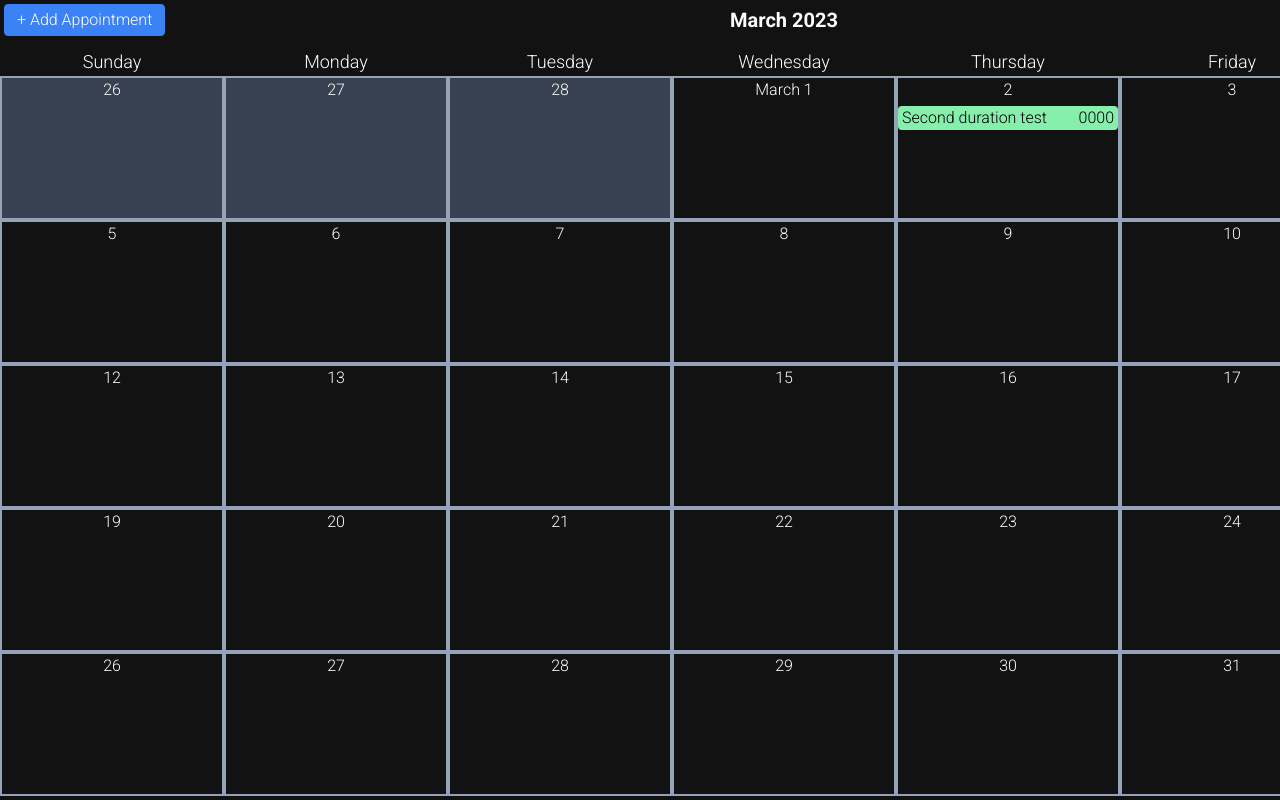
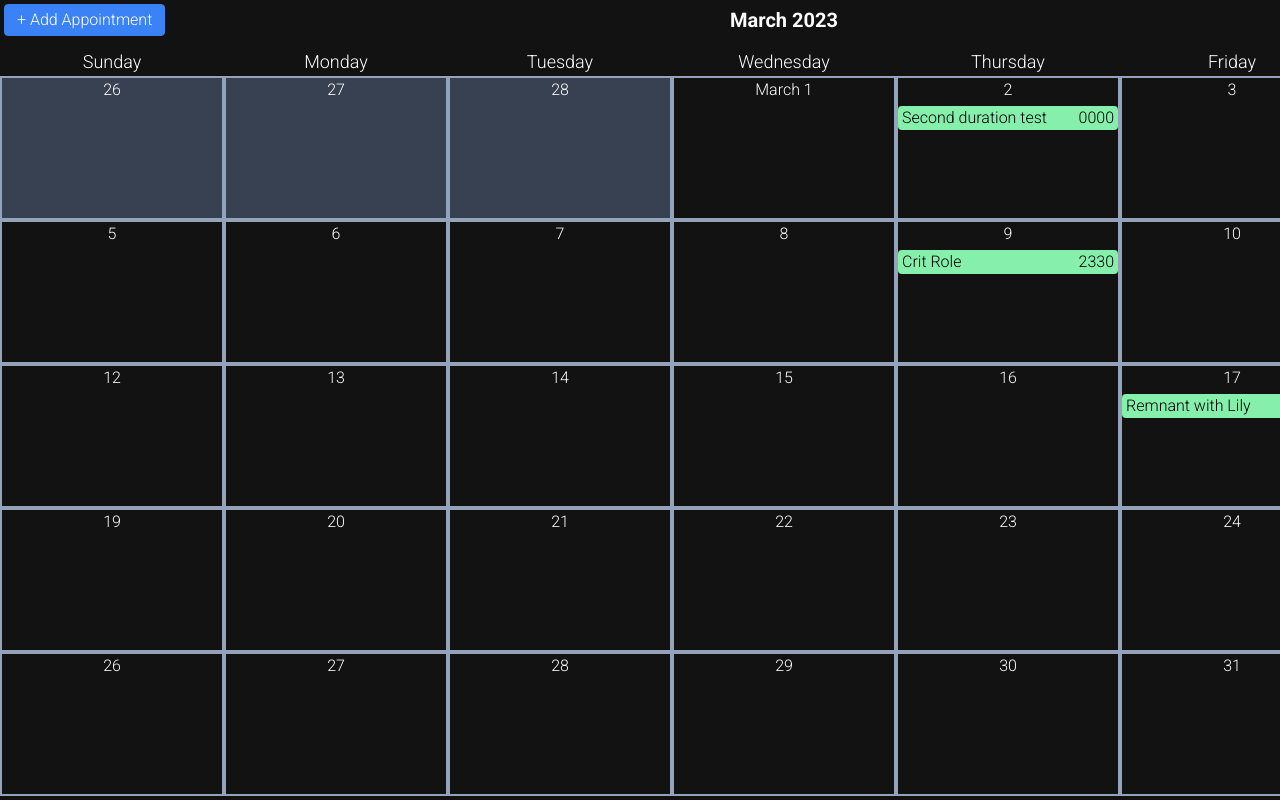
Before and after one commit to Pfirewire/react-calendar, a React (Create React App) app: page / in a window 1280 px wide. Shown: the top 800 px of the page. Built offline with nearby package versions, Linux system fonts and the light colour scheme; data requests are answered from the project's data file.

Commit message:
Extracted component logic out to create start and end time components. Fixed updateDuration logic

```diff
--- a/db.json
+++ b/db.json
@@ -8,6 +8,24 @@
       "duration": 90,
       "notes": "test",
       "id": 1
+    },
+    {
+      "title": "Remnant with Lily",
+      "date": "2023-03-16",
+      "start": "1800",
+      "end": "1900",
+      "duration": 60,
+      "notes": "Fun times? x2",
+      "id": 2
+    },
+    {
+      "title": "Crit Role",
+      "date": "2023-03-08",
+      "start": "2330",
+      "end": "0215",
+      "duration": 165,
+      "notes": "test",
+      "id": 3
     }
   ]
 }
--- a/src/components/appointments/AppointmentForm.js
+++ b/src/components/appointments/AppointmentForm.js
@@ -1,14 +1,21 @@
 import AppointmentFormTime from "./AppointmentFormTime";
 import {updateDuration} from "../../methods/appointmentMethods";
+import {useEffect} from "react";
 
 
 function AppointmentForm({ form, setForm, handleSubmit }) {
 
+    useEffect(() => {
+        setForm({
+            ...form,
+            duration: updateDuration(form.start, form.end)
+        });
+    }, [form.start, form.end]);
+
     const handleChange = e => {
         setForm({
             ...form,
-            [e.target.id]: e.target.value,
-            duration: updateDuration(form.start, form.end)
+            [e.target.id]: e.target.value
         });
     }
 
--- /dev/null
+++ b/src/components/appointments/AppointmentFormEndTime.js
@@ -0,0 +1,40 @@
+import {mapAppointmentTimes} from "../../methods/appointmentMethods";
+
+
+function AppointmentFormEndTime({ form, handleChange }) {
+    const createEndTimes = () => {
+        let endHour = parseInt(form.start.substring(0,2));
+        let endMinute = parseInt(form.start.substring(2,4));
+        let endTimes = [];
+        for(let i = 0; i < 95; i++) {
+            endMinute += 15;
+            if(endMinute === 60) {
+                endMinute = 0;
+                endHour += 1;
+                if(endHour === 24) {
+                    endHour = 0;
+                }
+            }
+            endTimes.push({
+                hour: endHour,
+                minute: endMinute
+            });
+        }
+        return endTimes;
+    };
+
+    const renderedEndTimes = createEndTimes().map((endTime, index) => {
+        return mapAppointmentTimes(endTime, index);
+    });
+
+    return(
+        <div>
+            <label className="text-white" htmlFor="end">End: </label>
+            <select name="end" id="end" value={form.end} onChange={handleChange}>
+                {renderedEndTimes}
+            </select>
+        </div>
+    );
+}
+
+export default AppointmentFormEndTime;
--- /dev/null
+++ b/src/components/appointments/AppointmentFormStartTime.js
@@ -0,0 +1,37 @@
+import {mapAppointmentTimes} from "../../methods/appointmentMethods";
+
+
+function AppointmentFormStartTime({ form, handleChange }) {
+    const createStartTimes = () => {
+        let startHour = 0;
+        let startMinute = 0;
+        let startTimes = [];
+        do {
+            startTimes.push({
+                hour: startHour,
+                minute: startMinute
+            });
+            startMinute = startMinute + 15;
+            if(startMinute === 60) {
+                startHour += 1;
+                startMinute = 0;
+            }
+        } while(startHour < 24)
+        return startTimes;
+    };
+
+    const renderedStartTimes = createStartTimes().map((startTime, index) => {
+        return mapAppointmentTimes(startTime, index);
+    });
+
+    return(
+        <div>
+            <label className="text-white" htmlFor="start">Start: </label>
+            <select name="start" id="start" value={form.start} onChange={handleChange}>
+                {renderedStartTimes}
+            </select>
+        </div>
+    );
+}
+
+export default AppointmentFormStartTime;
--- a/src/components/appointments/AppointmentFormTime.js
+++ b/src/components/appointments/AppointmentFormTime.js
@@ -1,69 +1,18 @@
 import {useSelector} from "react-redux";
 import {mapAppointmentTimes} from "../../methods/appointmentMethods";
+import AppointmentFormStartTime from "./AppointmentFormStartTime";
+import AppointmentFormEndTime from "./AppointmentFormEndTime";
 
 
 function AppointmentFormTime({ form, handleChange }) {
-    const createStartTimes = () => {
-        let startHour = 0;
-        let startMinute = 0;
-        let startTimes = [];
-        do {
-            startTimes.push({
-                hour: startHour,
-                minute: startMinute
-            });
-            startMinute = startMinute + 15;
-            if(startMinute === 60) {
-                startHour += 1;
-                startMinute = 0;
-            }
-        } while(startHour < 24)
-        return startTimes;
-    };
 
-    const renderedStartTimes = createStartTimes().map((startTime, index) => {
-        return mapAppointmentTimes(startTime, index);
-    });
 
-    const createEndTimes = () => {
-        let endHour = parseInt(form.start.substring(0,2));
-        let endMinute = parseInt(form.start.substring(2,4));
-        let endTimes = [];
-        for(let i = 0; i < 95; i++) {
-            endMinute += 15;
-            if(endMinute === 60) {
-                endMinute = 0;
-                endHour += 1;
-                if(endHour === 24) {
-                    endHour = 0;
-                }
-            }
-            endTimes.push({
-                hour: endHour,
-                minute: endMinute
-            });
-        }
-        return endTimes;
-    };
 
-    const renderedEndTimes = createEndTimes().map((endTime, index) => {
-        return mapAppointmentTimes(endTime, index);
-    });
 
     return(
         <div className='flex justify-between'>
-            <div>
-                <label className="text-white" htmlFor="start">Start: </label>
-                <select name="start" id="start" value={form.start} onChange={handleChange}>
-                    {renderedStartTimes}
-                </select>
-            </div>
-            <div>
-                <label className="text-white" htmlFor="end">End: </label>
-                <select name="end" id="end" value={form.end} onChange={handleChange}>
-                    {renderedEndTimes}
-                </select>
-            </div>
+            <AppointmentFormStartTime form={form} handleChange={handleChange} />
+            <AppointmentFormEndTime form={form} handleChange={handleChange} />
         </div>
     );
 }
--- a/src/methods/appointmentMethods.js
+++ b/src/methods/appointmentMethods.js
@@ -44,14 +44,22 @@ function dateMatches(dateOne, dateTwo) {
 }
 
 function updateDuration(start, end) {
-    const startHour = start.substring(0, 2);
-    const startMinute = start.substring(2, 4);
-    const endHour = end.substring(0, 2);
-    const endMinute = end.substring(2, 4);
+    const startHour = parseInt(start.substring(0, 2));
+    const startMinute = parseInt(start.substring(2, 4));
+    const endHour = parseInt(end.substring(0, 2));
+    const endMinute = parseInt(end.substring(2, 4));
+    console.log(startHour);
+    console.log(startMinute);
+    console.log(endHour);
+    console.log(endMinute);
     if(start === end) {
         return 0;
+    } else if (start < end) {
+        return ((endHour - startHour) * 60) + ((60 - startMinute) - (60 - endMinute));
     } else {
-        return ((endHour - startHour) * 60) + ((60 - startMinute) - (60 - endMinute));
+        console.log((((24 - startHour) * 60) - startMinute));
+        console.log(((endHour * 60) + endMinute));
+        return (((24 - startHour) * 60) - startMinute) + ((endHour * 60) + endMinute);
     }
 }
 
```
